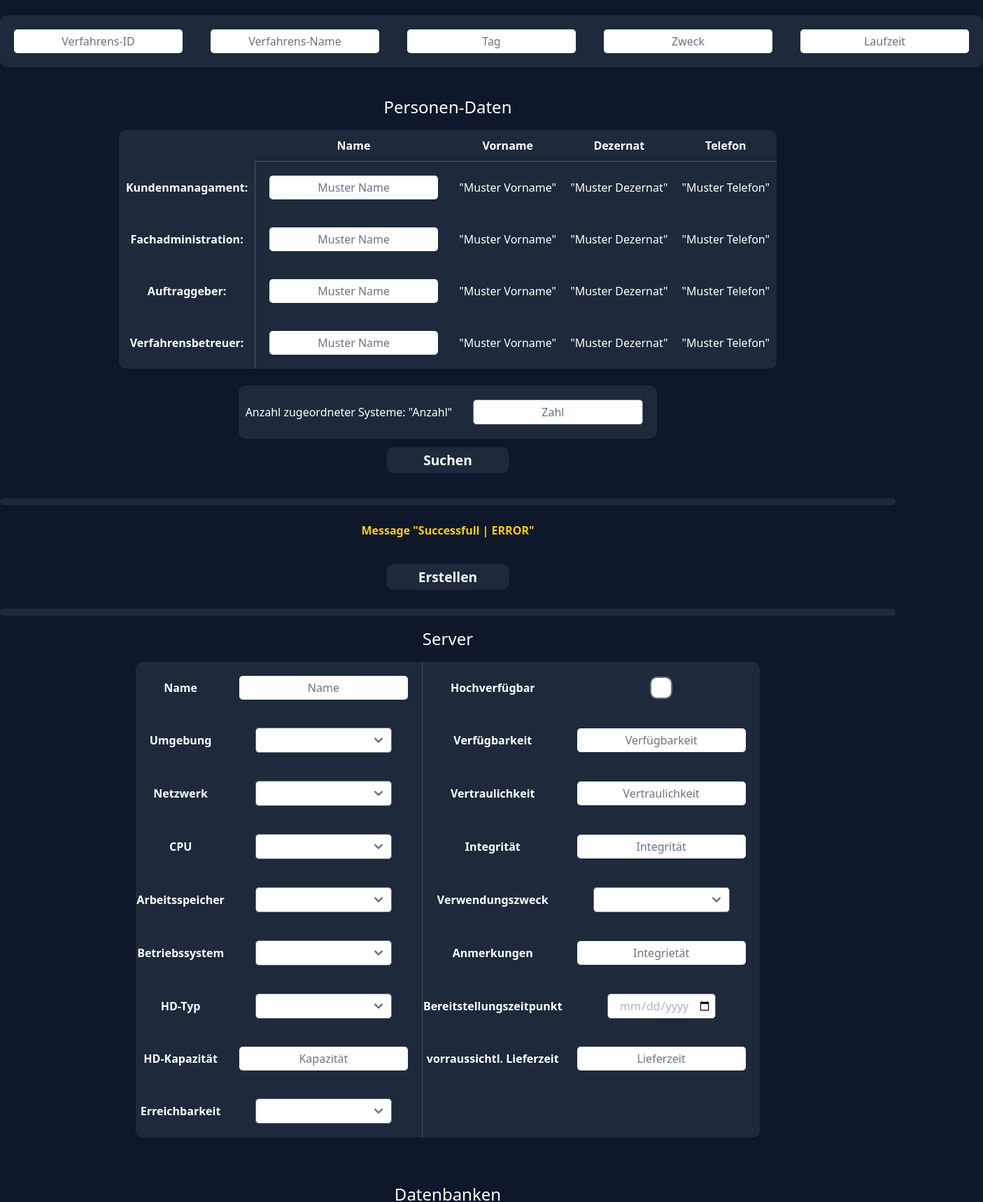
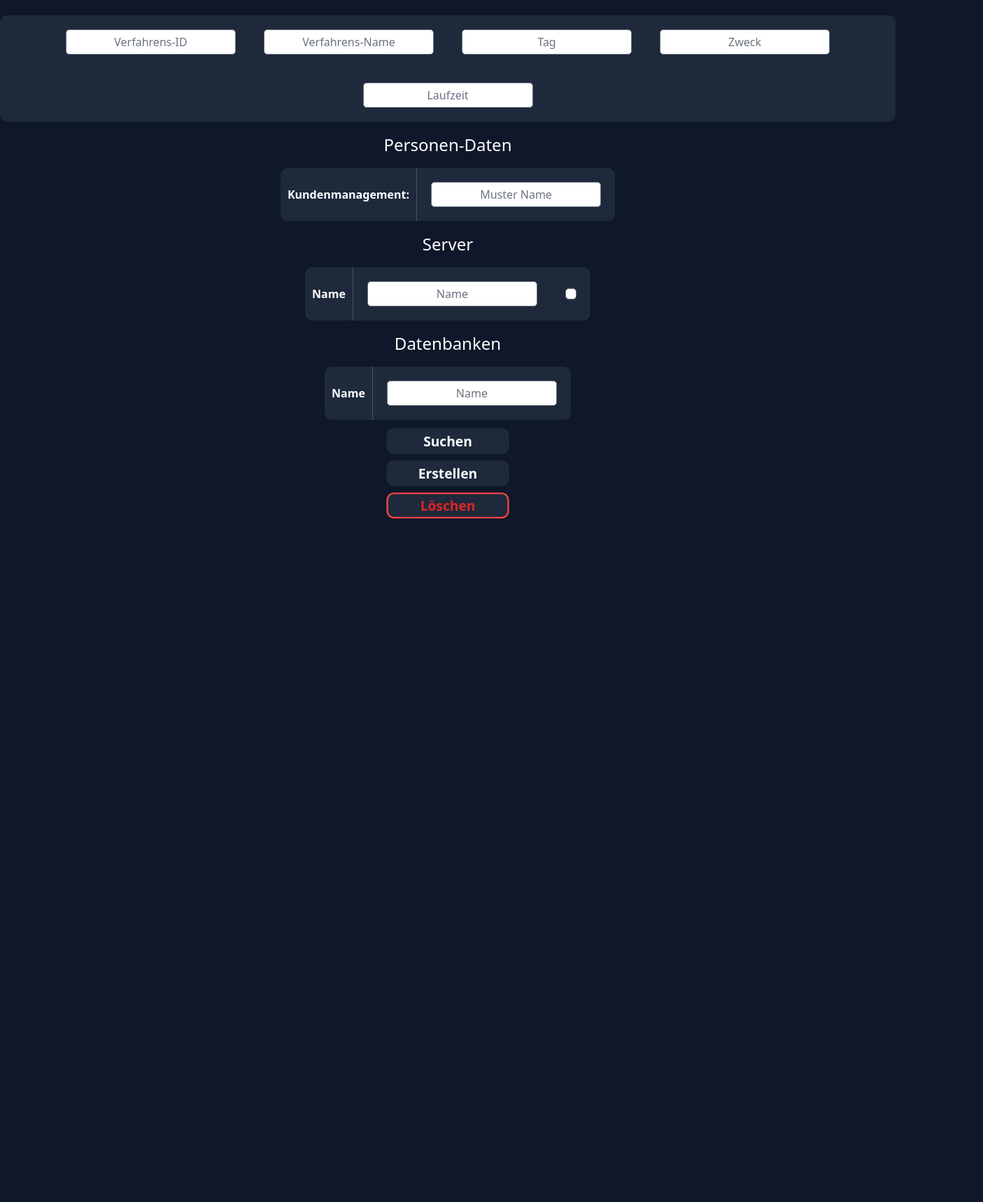
Before and after one commit to LeonKohli/statzy-nuxt, a Nuxt app: page /fachverfahren in a window 1280 px wide. Shown: the part 406-2124 px from the top of the page at 70% size, 1405 px wide, since content can reach past the window. After the commit the page ends 1159 px from the top, so only its background shows below. Built offline with nearby package versions, Linux system fonts and the light colour scheme.

Commit message:
made fachverfahren.vue use components

```diff
--- /dev/null
+++ b/components/TableComponent.vue
@@ -0,0 +1,22 @@
+<template>
+    <table :class="tableClass">
+      <tbody>
+        <TableRow v-for="(row, index) in rows" :key="index" :label="row.label" :inputs="row.inputs" />
+      </tbody>
+    </table>
+  </template>
+
+  <script>
+  import TableRow from './TableRow.vue';
+
+  export default {
+    name: 'TableComponent',
+    components: {
+      TableRow
+    },
+    props: {
+      tableClass: String,
+      rows: Array
+    }
+  }
+  </script>
--- /dev/null
+++ b/components/TableRow.vue
@@ -0,0 +1,25 @@
+<template>
+    <tr class="component-row">
+      <th v-if="label" class="tableheadside">{{ label }}</th>
+      <td class="tabledata" v-for="(input, index) in inputs" :key="index">
+        <input v-if="input.type !== 'select'" :type="input.type" :placeholder="input.placeholder" class="eingabe" />
+        <select v-else class="eingabe"></select>
+      </td>
+    </tr>
+  </template>
+
+  <style>
+tr.component-row{
+  display: inline-block;
+}
+</style>
+
+  <script>
+  export default {
+    name: 'TableRow',
+    props: {
+      label: String,
+      inputs: Array
+    }
+  }
+  </script>
--- a/pages/fachverfahren.vue
+++ b/pages/fachverfahren.vue
@@ -1,172 +1,67 @@
 <template>
     <div>
-        <h1 class="fachverfahrenh1"> Fachverfahren </h1>
-        <div>
-            <div class="suchmaske">
-                <h2 class="fachverfahrenh2"> Verfahrens-Daten </h2>
-                <table class="verfahren">
-                    <tr>
-                        <td class="tabledata"> <input class="eingabe" placeholder="Verfahrens-ID"/> </td>
-                        <td class="tabledata"> <input class="eingabe" placeholder="Verfahrens-Name"/> </td>
-                        <td class="tabledata"> <input class="eingabe" placeholder="Tag"/> </td>
-                        <td class="tabledata"> <input class="eingabe" placeholder="Zweck"/> </td>
-                        <td class="tabledata"> <input class="eingabe" placeholder="Laufzeit"/> </td>
-                    </tr>
-                </table>
-                <br>
-                <h2 class="fachverfahrenh2"> Personen-Daten </h2>
-                <table class="personen">
-                    <tr>
-                        <th class="tableheadtop">  </th>
-                        <th class="tableheadtop"> Name </th>
-                        <th class="tableheadtop"> Vorname </th>
-                        <th class="tableheadtop"> Dezernat </th>
-                        <th class="tableheadtop"> Telefon </th>
-                    </tr>
-                    <tr>
-                        <th class="tableheadside"> Kundenmanagament: </th>
-                        <td class="tabledata"> <input class="eingabe" placeholder="Muster Name"/> </td>
-                        <td class="tabledata"> "Muster Vorname" </td>
-                        <td class="tabledata"> "Muster Dezernat" </td>
-                        <td class="tabledata"> "Muster Telefon" </td>
-                    </tr>
-                    <tr>
-                        <th class="tableheadside"> Fachadministration: </th>
-                        <td class="tabledata"> <input class="eingabe" placeholder="Muster Name"/> </td>
-                        <td class="tabledata"> "Muster Vorname" </td>
-                        <td class="tabledata"> "Muster Dezernat" </td>
-                        <td class="tabledata"> "Muster Telefon" </td>
-                    </tr>
-                    <tr>
-                        <th class="tableheadside"> Auftraggeber: </th>
-                        <td class="tabledata"> <input class="eingabe" placeholder="Muster Name"/> </td>
-                        <td class="tabledata"> "Muster Vorname" </td>
-                        <td class="tabledata"> "Muster Dezernat" </td>
-                        <td class="tabledata"> "Muster Telefon" </td>
-                    </tr>
-                    <tr>
-                        <th class="tableheadside"> Verfahrensbetreuer: </th>
-                        <td class="tabledata"> <input class="eingabe" placeholder="Muster Name"/> </td>
-                        <td class="tabledata"> "Muster Vorname" </td>
-                        <td class="tabledata"> "Muster Dezernat" </td>
-                        <td class="tabledata"> "Muster Telefon" </td>
-                    </tr>
-                </table>
-                <br>
-                <table class="systeme">
-                    <tr>
-                        <td class="tabledata"> Anzahl zugeordneter Systeme: "Anzahl" </td>
-                        <td class="tabledata"> <input class="eingabe" type="number" placeholder="Zahl"/> </td>
-                    </tr>
-                </table>
-                <button class="button"> Suchen </button>
-            </div>
-            <br>
-            <hr class="line">
-            <br>
-            <div class="messageContainer">
-                <span> Message "Successfull | ERROR" </span>
-                <br>
-                <br>
-                <button class="button"> Erstellen </button>
-            </div>
-            <hr class="line">
-            <div class="server">
-                <h2 class="fachverfahrenh2"> Server </h2>
-                <table class="server">
-                    <tr>
-                        <th> Name </th>
-                        <td class=tableSeperator> <input class="eingabe" placeholder="Name" /> </td>
-                        <th> Hochverfügbar </th>
-                        <td > <input class="eingabeCheck" type="checkbox" /> </td>
-                    </tr>
-                    <tr>
-                        <th> Umgebung </th>
-                        <td class=tableSeperator> <select class="eingabe" /> </td>
-                        <th> Verfügbarkeit </th>
-                        <td > <input class="eingabe" placeholder="Verfügbarkeit" /> </td>
-                    </tr>
-                    <tr>
-                        <th> Netzwerk </th>
-                        <td class=tableSeperator> <select class="eingabe" /> </td>
-                        <th> Vertraulichkeit </th>
-                        <td > <input class="eingabe" placeholder="Vertraulichkeit" /> </td>
-                    </tr>
-                    <tr>
-                        <th> CPU </th>
-                        <td class=tableSeperator> <select class="eingabe" /> </td>
-                        <th> Integrität </th>
-                        <td > <input class="eingabe" placeholder="Integrität" /> </td>
-                    </tr>
-                    <tr>
-                        <th> Arbeitsspeicher </th>
-                        <td class=tableSeperator> <select class="eingabe" /> </td>
-                        <th> Verwendungszweck </th>
-                        <td > <select class="eingabe" /> </td>
-                    </tr>
-                    <tr>
-                        <th> Betriebssystem </th>
-                        <td class=tableSeperator> <select class="eingabe" /> </td>
-                        <th> Anmerkungen </th>
-                        <td > <input class="eingabe" placeholder="Integrietät" /> </td>
-                    </tr>
-                    <tr>
-                        <th> HD-Typ </th>
-                        <td class=tableSeperator> <select class="eingabe" /> </td>
-                        <th> Bereitstellungszeitpunkt </th>
-                        <td > <input class="eingabeDate" type="date" /> </td>
-                    </tr>
-                    <tr>
-                        <th> HD-Kapazität </th>
-                        <td class=tableSeperator> <input class="eingabe" placeholder="Kapazität" /> </td>
-                        <th> vorraussichtl. Lieferzeit </th>
-                        <td > <input class="eingabe" placeholder="Lieferzeit" /> </td>
-                    </tr>
-                    <tr>
-                        <th> Erreichbarkeit </th>
-                        <td class=tableSeperator> <select class="eingabe" /> </td>
-                    </tr>
-                </table>
-            </div>
-            <br>
-            <br>
-            <div class="datenbanken">
-                <h2 class="fachverfahrenh2"> Datenbanken </h2>
-                <table class="db">
-                    <tr>
-                        <th> Name </th>
-                        <td> <input class="eingabe" placeholder="Name" /> </td>
-                    </tr>
-                    <tr>
-                        <th> Datenbank-Typ </th>
-                        <td> <select class="eingabe" /> </td>
-                    </tr>
-                    <tr>
-                        <th> Clusterlösung </th>
-                        <td> <input class="eingabe" placeholder="Lösung" /> </td>
-                    </tr>
-                    <tr>
-                        <th> Größe der Instanz </th>
-                        <td> <input class="eingabe" placeholder="Größe" /> </td>
-                    </tr>
-                    <tr>
-                        <th> Festplattengröße </th>
-                        <td> <input class="eingabe" placeholder="Größe" /> </td>
-                    </tr>
-                </table>
-                <button class="button"> Bearbeiten </button>
-                <button class="buttonDelete"> Löschen </button>
-            </div>
-            <br>
-            <br>
-        </div>
+      <h1 class="fachverfahrenh1">Fachverfahren</h1>
+      <div class="suchmaske">
+        <h2 class="fachverfahrenh2">Verfahrens-Daten</h2>
+        <TableComponent
+          tableClass="verfahren"
+          :rows="verfahrenRows"
+        />
+        <h2 class="fachverfahrenh2">Personen-Daten</h2>
+        <TableComponent
+          tableClass="personen"
+          :rows="personenRows"
+        />
+        <h2 class="fachverfahrenh2">Server</h2>
+        <TableComponent
+          tableClass="server"
+          :rows="serverRows"
+        />
+        <h2 class="fachverfahrenh2">Datenbanken</h2>
+        <TableComponent
+          tableClass="db"
+          :rows="dbRows"
+        />
+        <button class="button">Suchen</button>
+        <button class="button">Erstellen</button>
+        <button class="buttonDelete">Löschen</button>
+      </div>
     </div>
+  </template>
 
-</template>
+  <script>
+  import TableComponent from '@/components/TableComponent.vue';
 
-<script>
-
-</script>
+  export default {
+    components: {
+      TableComponent
+    },
+    data() {
+      return {
+        verfahrenRows: [
+          { label: null, inputs: [{ type: 'text', placeholder: 'Verfahrens-ID' }, ] },
+          { label: null, inputs: [{ type: 'text', placeholder: 'Verfahrens-Name' }, ] },
+          { label: null, inputs: [{ type: 'text', placeholder: 'Tag' }, ] },
+          { label: null, inputs: [{ type: 'text', placeholder: 'Zweck' }, ] },
+          { label: null, inputs: [{ type: 'text', placeholder: 'Laufzeit' }, ] },
+          // More rows for 'Verfahrens-Daten'
+        ],
+        personenRows: [
+          { label: 'Kundenmanagement:', inputs: [{ type: 'text', placeholder: 'Muster Name' }, /* more inputs */] },
+          // More rows for 'Personen-Daten'
+        ],
+        serverRows: [
+          { label: 'Name', inputs: [{ type: 'text', placeholder: 'Name' }, { type: 'checkbox' }] },
+          // More rows for 'Server'
+        ],
+        dbRows: [
+          { label: 'Name', inputs: [{ type: 'text', placeholder: 'Name' }] },
+          // More rows for 'Datenbanken'
+        ]
+      };
+    }
+  }
+  </script>
 
 <style>
     table.verfahren, table.personen, table.systeme, table.server, table.db
```
